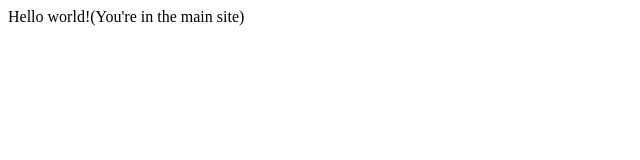
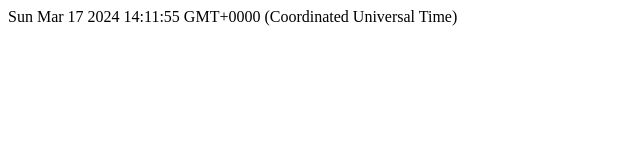
Before and after one commit to tempForevor/tempForevor.github.io, a plain HTML site: page index.htm in a window 1280 px wide. Shown: the whole page, without its empty margins (0-640 px from the left). Drawn offline with Linux system fonts and the light colour scheme.

Commit message:
sg=Update htm

```diff
--- a/index.htm
+++ b/index.htm
@@ -1,10 +1,3 @@
-<!DOCTYPE HTML>
-<html>
-  <head>
-    <title>(Main site)</title>
-    <script src="index.js"></script>
-  </head>
-  <body>
-    <p1>Hello world!(You're in the main site)<p1>
-  </body>
-</html>
+<script src="index.js" onload="OnLoad()"></script>
+<title>Main Site</title>
+<p1 id="TimeSetter"></p1>
--- /dev/null
+++ b/index.js
@@ -0,0 +1,9 @@
+var global_timeSetter = 0
+function timeSetter(){
+	global_timeSetter = setInterval( ()=>{
+		document.getElementById("TimeSetter").innerText = new Date().toString()
+	},1)
+}
+function OnLoad(){
+	timeSetter()
+}
```
